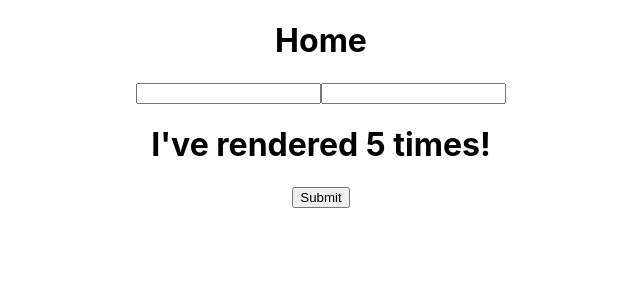
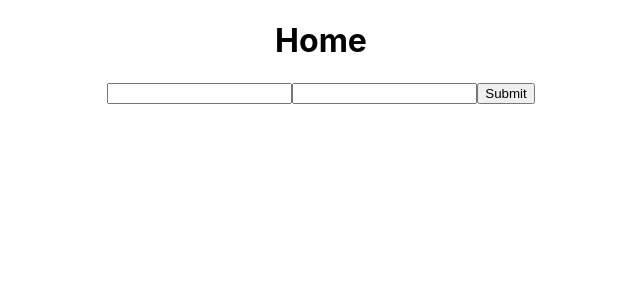
Before and after one commit to BhavikGajdhar/ReactProject, a React (Create React App) app: page /home in a window 1280 px wide. Shown: the top 300 px of the page, without its empty margins (319-959 px from the left). Built offline with nearby package versions, Linux system fonts and the light colour scheme.

Commit message:
Add parrent child component

```diff
--- a/src/App.js
+++ b/src/App.js
@@ -2,6 +2,7 @@ import './App.css';
 import Home from "./Home";
 import Start from "./Start";
 import Header from "./Header";
+import Parent from "./Parent"
 import {Routes, Route} from "react-router-dom";
 
 function App() {
@@ -11,6 +12,7 @@ function App() {
           <Route path="/" element={<Header />}/>
           <Route path="/home" element={<Home />} />
           <Route path="/start" element={<Start favcol="Yellow" Lname="Bhavik Gajdhar" />} />
+          <Route path="/parent" element={<Parent/>} />
         </Routes>
     </div>
   );
--- /dev/null
+++ b/src/Child.js
@@ -0,0 +1,11 @@
+import React  from "react";
+
+function Child(props){
+
+    return(
+        <>
+           <button onClick={()=>props.greetHandler('bhavik here')}>Greet Parent</button>
+        </>
+    )
+}
+export default Child;
--- a/src/Header.js
+++ b/src/Header.js
@@ -10,6 +10,7 @@ function Header() {
       <nav>
        <button> <NavLink to="/home">Home</NavLink></button>
        <button><NavLink to="/start">Start</NavLink></button>
+       <button><NavLink to="/parent">Parent</NavLink></button>
       </nav>
         <img src={logo} className="App-logo" alt="logo" />
         <p>
--- a/src/Home.js
+++ b/src/Home.js
@@ -13,18 +13,18 @@ const Home=(props)=>{
     //     this.setState({Fname : 'Bhavik'});
     //     setName("bhavik")
     // }
-    useEffect(() => {
-        setTimeout(() => {
-        setCount((count) => count + 1);
-        }, 1000);
-    });
+    // useEffect(() => {
+    //     setTimeout(() => {
+    //     setCount((count) => count + 1);
+    //     }, 1000);
+    // });
     return(
         <>
             <h1>Home</h1>
 
             <input type="text" onChange={(e) => {setName(e.target.value)}}></input>
             <input type="text" onChange={(e) => {setLame(e.target.value)}}></input>
-            <h1>I've rendered {count} times!</h1>
+            {/* <h1>I've rendered {count} times!</h1> */}
 
             <button onClick={getData}>Submit</button>
         </>
--- /dev/null
+++ b/src/Parent.js
@@ -0,0 +1,22 @@
+import React,{Component} from "react";
+import Child from "./Child";
+
+class Parent extends Component{
+    constructor(props){
+        super(props)
+        this.state={
+            parentName:'parent'
+        }
+    }
+    greetParent(value){
+        alert(`This is ${value}`)
+    }
+    render(){
+        return(
+            <>
+            <Child   greetHandler={this.greetParent}/>
+            </>
+        )
+    }
+}
+export default Parent;
```
